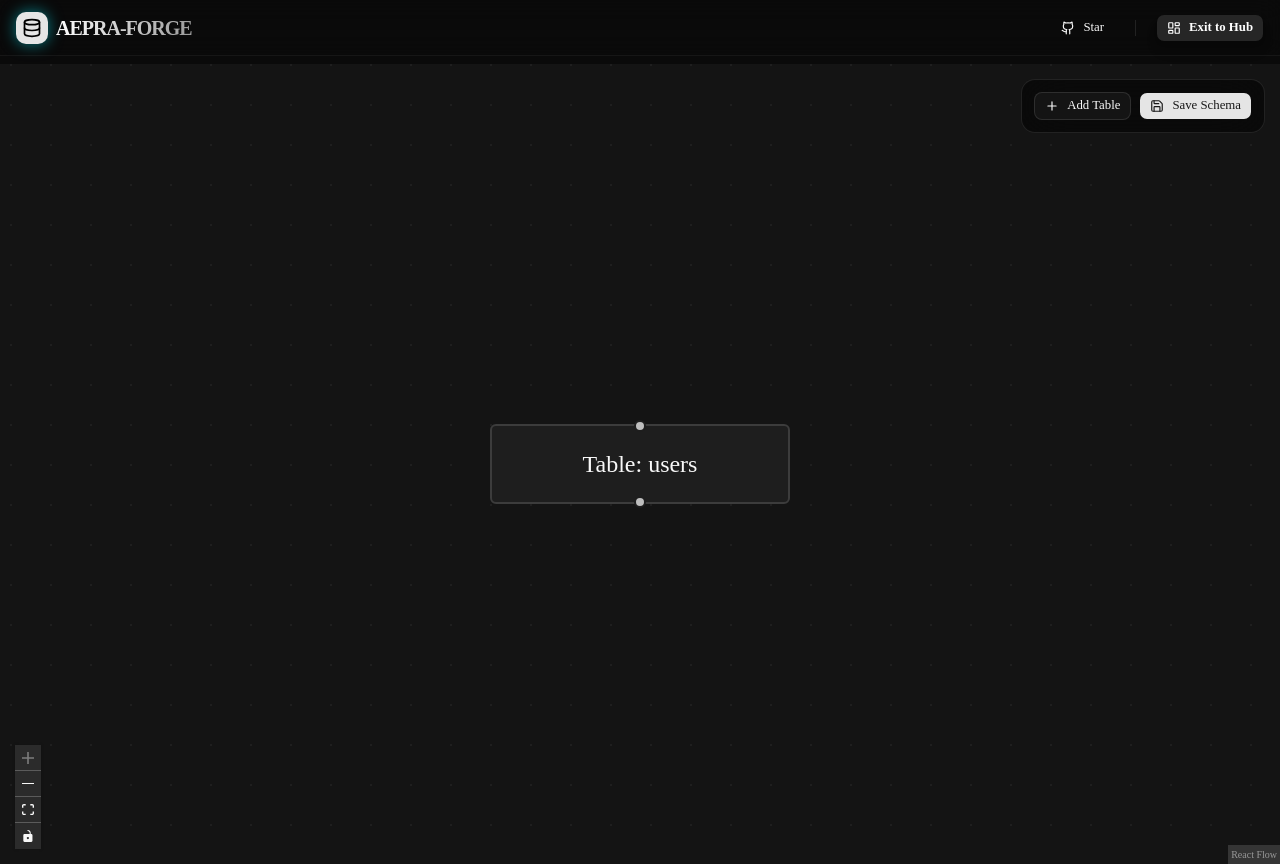
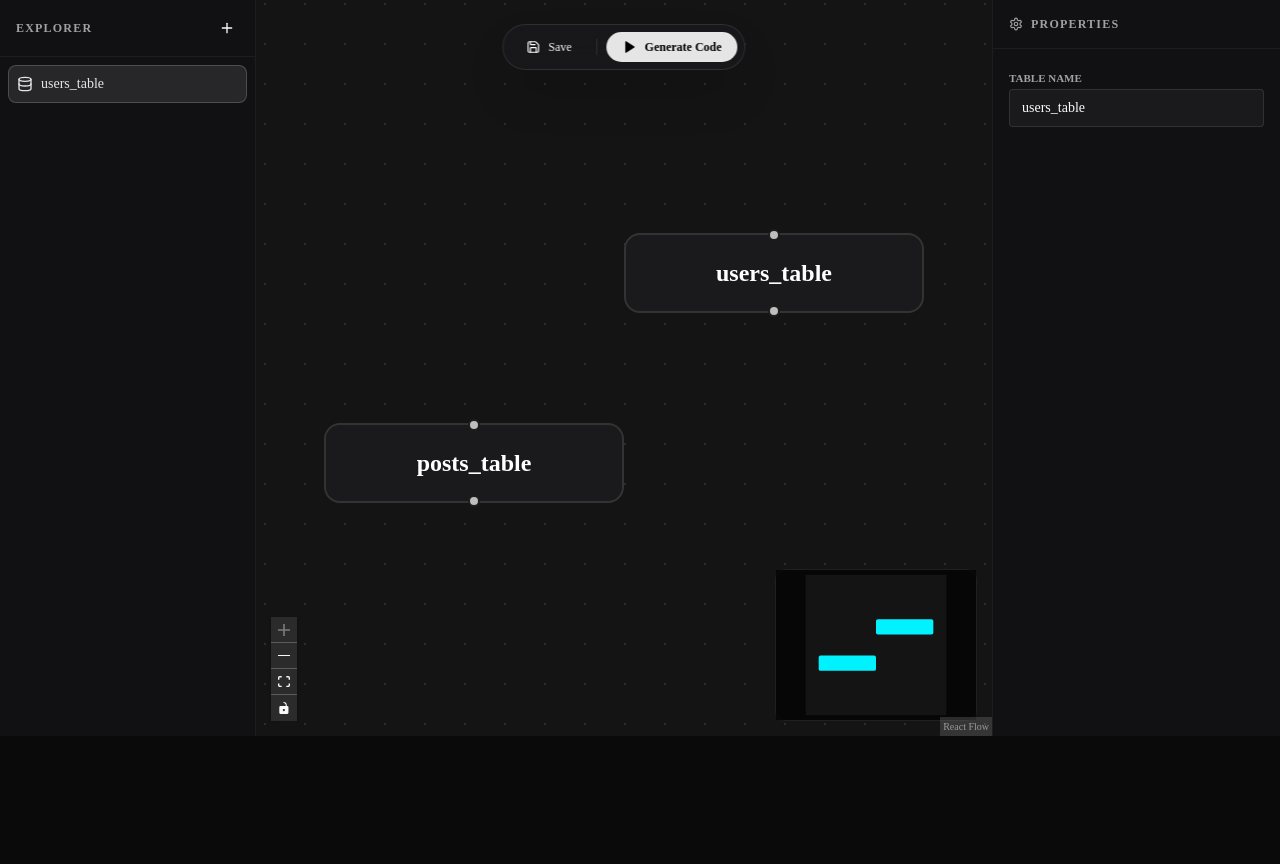
Before and after one commit to Aepra/aepra-forge, a Next.js app in the folder apps/frontend/: page /architect in a window 1280 px wide. After the commit the page ends 800 px from the top, so only its background shows below. Built offline with nearby package versions, Linux system fonts and the light colour scheme.

Commit message:
feat: setup architect workspace layout and hide navbar on workspace route

```diff
--- a/apps/frontend/src/app/architect/page.tsx
+++ b/apps/frontend/src/app/architect/page.tsx
@@ -1,9 +1,11 @@
-import EditorCanvas from "@/features/architect/components/EditorCanvas";
+// src/app/architect/page.tsx
+
+import { ArchitectWorkspace } from "@/features/architect";
 
 export default function ArchitectPage() {
   return (
-    <main className="w-full h-screen overflow-hidden">
-      <EditorCanvas />
-    </main>
+    <div className="w-full h-full">
+      <ArchitectWorkspace />
+    </div>
   );
 }
--- a/apps/frontend/src/app/layout.tsx
+++ b/apps/frontend/src/app/layout.tsx
@@ -1,7 +1,7 @@
 import type { Metadata } from "next";
 import { Geist, Geist_Mono } from "next/font/google";
 import "./globals.css";
-import { Navbar } from "@/components/shared/Navbar"; // Pastikan path ini benar
+import { NavbarWrapper } from "@/components/shared/NavbarWrapper";
 
 // Konfigurasi Font
 const geistSans = Geist({
@@ -29,15 +29,10 @@ export default function RootLayout({
       <body
         className={`${geistSans.variable} ${geistMono.variable} antialiased min-h-screen bg-background text-foreground`}
       >
-        {/* Navbar Global yang kita buat tadi */}
-        <Navbar />
-
-        {/* Gunakan main tag dengan padding-top (pt-16)
-            agar konten tidak tertutup navbar yang posisinya 'fixed'
-        */}
-        <main className="pt-16 min-h-screen flex flex-col">
+        {/* Bungkus children dengan NavbarWrapper */}
+        <NavbarWrapper>
           {children}
-        </main>
+        </NavbarWrapper>
       </body>
     </html>
   );
--- a/apps/frontend/src/components/shared/Navbar.tsx
+++ b/apps/frontend/src/components/shared/Navbar.tsx
@@ -54,7 +54,7 @@ export const Navbar = () => {
             </Button>
           ) : (
             <Button variant="ghost" size="sm" className="hidden sm:flex gap-2" asChild>
-              <Link href="https://github.com/AbelEkaPutra/aepra-forge" target="_blank">
+              <Link href="https://github.com/Aepra/aepra-forge" target="_blank">
                 {/* Pakai Github yang sudah diimport di atas */}
                 <Github className="w-4 h-4" /> Star
               </Link>
--- /dev/null
+++ b/apps/frontend/src/components/shared/NavbarWrapper.tsx
@@ -0,0 +1,26 @@
+"use client";
+
+import { usePathname } from "next/navigation";
+import { Navbar } from "./Navbar";
+
+export const NavbarWrapper = ({ children }: { children: React.ReactNode }) => {
+  const pathname = usePathname();
+
+  // Daftar halaman Workspace yang ingin FULL SCREEN (Tanpa Navbar & Tanpa Padding)
+  const isWorkspace = pathname.startsWith("/architect") || pathname.startsWith("/danlainlain");
+
+  return (
+    <>
+      {/* 1. Tampilkan Navbar HANYA jika bukan di halaman workspace */}
+      {!isWorkspace && <Navbar />}
+
+      {/* 2. Main content dengan logika padding:
+          - Jika di workspace: pt-0 (mentok atas)
+          - Jika halaman biasa: pt-16 (agar tidak tertutup navbar fixed)
+      */}
+      <main className={`${isWorkspace ? "pt-0" : "pt-16"} min-h-screen flex flex-col`}>
+        {children}
+      </main>
+    </>
+  );
+};
--- a/apps/frontend/src/features/architect/components/EditorCanvas.tsx
+++ b/apps/frontend/src/features/architect/components/EditorCanvas.tsx
@@ -1,85 +1,97 @@
 "use client";
 
-import React from 'react';
-import { ReactFlow, Background, Controls, Panel } from '@xyflow/react';
-import '@xyflow/react/dist/style.css';
-import { useArchitectStore } from '@/store/useArchitectStore';
-import { Button } from '@/components/ui/button';
-import { Save, Plus } from 'lucide-react';
-import axios from 'axios';
+import React, { useCallback } from "react";
+import {
+  ReactFlow,
+  Background,
+  Controls,
+  MiniMap,
+  useNodesState,
+  useEdgesState,
+  addEdge,
+  Connection,
+  Edge,
+  BackgroundVariant,
+} from "@xyflow/react";
 
-export default function EditorCanvas() {
-  // Pastikan setNodes dipanggil dari store
-  const { nodes, setNodes, edges, onNodesChange, onEdgesChange, onConnect } = useArchitectStore();
+// WAJIB Import CSS-nya agar tampilannya tidak berantakan
+import "@xyflow/react/dist/style.css";
 
-  // Fungsi Tambah Tabel (Node)
-  const addTable = () => {
-    console.log("Klik: Add Table"); // Debug log
-    const id = `table_${nodes.length + 1}`;
-    const newNode = {
-      id,
-      data: { label: `Table: ${id}` },
-      position: { x: Math.random() * 400, y: Math.random() * 400 },
-    };
+// Data dummy awal biar kanvas nggak kosong pas dibuka
+const initialNodes = [
+  {
+    id: "node-1",
+    type: "default",
+    data: { label: "users_table" },
+    position: { x: 250, y: 5 },
+    style: {
+      background: "#1a1a1c",
+      color: "#fff",
+      border: "1px solid #333",
+      borderRadius: "8px",
+      fontSize: "12px",
+      fontWeight: "bold"
+    },
+  },
+  {
+    id: "node-2",
+    data: { label: "posts_table" },
+    position: { x: 100, y: 100 },
+    style: {
+      background: "#1a1a1c",
+      color: "#fff",
+      border: "1px solid #333",
+      borderRadius: "8px",
+      fontSize: "12px",
+      fontWeight: "bold"
+    },
+  },
+];
 
-    // Update store dengan node baru
-    setNodes([...nodes, newNode]);
-  };
+const initialEdges: Edge[] = [];
 
-  // Fungsi Simpan ke Database (Prisma)
-  const handleSave = async () => {
-    console.log("Klik: Save Schema"); // Debug log
-    try {
-      const response = await axios.post('/api/schema/save', {
-        projectName: "Project Aepra Forge",
-        nodes,
-        edges
-      });
-      alert("Success! Data tersimpan di Docker PostgreSQL 🚀");
-      console.log("Response:", response.data);
-    } catch (error: any) {
-      console.error("Save Error:", error);
-      alert("Gagal simpan: " + (error.response?.data?.error || error.message));
-    }
-  };
+export const EditorCanvas = () => {
+  // State untuk Node (Kotak Tabel) dan Edges (Garis Relasi)
+  const [nodes, setNodes, onNodesChange] = useNodesState(initialNodes);
+  const [edges, setEdges, onEdgesChange] = useEdgesState(initialEdges);
+
+  // Fungsi untuk menyambungkan dua tabel (bikin garis relasi)
+  const onConnect = useCallback(
+    (params: Connection) => setEdges((eds) => addEdge(params, eds)),
+    [setEdges]
+  );
 
   return (
-    <div className="w-full h-screen bg-[#0b0b0b]">
+    <div className="flex-1 w-full h-full">
       <ReactFlow
         nodes={nodes}
         edges={edges}
         onNodesChange={onNodesChange}
         onEdgesChange={onEdgesChange}
         onConnect={onConnect}
+        // Mode Gelap otomatis
         colorMode="dark"
+        // Agar kanvas langsung fokus ke tabel yang ada
         fitView
       >
-        <Background gap={20} size={1} color="#222" />
-        <Controls />
+        {/* Latar belakang titik-titik (Dots) */}
+        <Background
+          variant={BackgroundVariant.Dots}
+          gap={20}
+          size={1}
+          color="#333"
+        />
 
-        {/* Panel Menu - Tambahkan z-index tinggi agar tidak tertutup kanvas */}
-        <Panel position="top-right" className="z-50 flex gap-2 bg-black/50 p-3 rounded-xl border border-white/10 backdrop-blur-xl">
-          <Button
-            onClick={() => {
-                console.log("Button Add Table pressed");
-                addTable();
-            }}
-            variant="outline"
-            size="sm"
-            className="gap-2 border-primary/50 hover:bg-primary/20"
-          >
-            <Plus className="w-4 h-4" /> Add Table
-          </Button>
+        {/* Tombol Zoom dan Fit View di pojok kiri bawah */}
+        <Controls className="bg-[#1a1a1c] border-white/10 fill-white" />
 
-          <Button
-            onClick={handleSave}
-            size="sm"
-            className="gap-2 bg-primary hover:bg-primary/80"
-          >
-            <Save className="w-4 h-4" /> Save Schema
-          </Button>
-        </Panel>
+        {/* Peta kecil di pojok kanan bawah */}
+        <MiniMap
+          nodeColor="#00f2ff"
+          maskColor="rgba(0, 0, 0, 0.7)"
+          className="bg-[#111113] border border-white/5 rounded-lg"
+        />
       </ReactFlow>
     </div>
   );
-}
+};
--- /dev/null
+++ b/apps/frontend/src/features/architect/components/Properties.tsx
@@ -0,0 +1,17 @@
+import { Settings, Plus } from "lucide-react";
+
+export const Properties = () => (
+  <aside className="w-72 border-l border-white/5 bg-[#111113] flex flex-col">
+    <div className="p-4 border-b border-white/5">
+      <span className="text-xs font-bold uppercase tracking-widest text-muted-foreground flex items-center gap-2">
+        <Settings className="w-3.5 h-3.5" /> Properties
+      </span>
+    </div>
+    <div className="p-4 space-y-6">
+      <div className="space-y-2">
+        <label className="text-[11px] text-muted-foreground uppercase font-bold">Table Name</label>
+        <input type="text" className="w-full bg-[#1a1a1c] border border-white/10 rounded px-3 py-2 text-sm focus:border-primary outline-none" defaultValue="users_table" />
+      </div>
+    </div>
+  </aside>
+);
--- /dev/null
+++ b/apps/frontend/src/features/architect/components/Sidebar.tsx
@@ -0,0 +1,16 @@
+import { Database, Plus } from "lucide-react";
+import { Button } from "@/components/ui/button";
+
+export const Sidebar = () => (
+  <aside className="w-64 border-r border-white/5 bg-[#111113] flex flex-col">
+    <div className="p-4 border-b border-white/5 flex items-center justify-between">
+      <span className="text-xs font-bold uppercase tracking-widest text-muted-foreground">Explorer</span>
+      <Button variant="ghost" size="icon" className="h-6 w-6"><Plus className="w-4 h-4" /></Button>
+    </div>
+    <div className="flex-1 overflow-y-auto p-2 space-y-1">
+      <div className="flex items-center gap-2 p-2 rounded-md bg-primary/10 text-primary text-sm font-medium border border-primary/20">
+        <Database className="w-4 h-4" /> users_table
+      </div>
+    </div>
+  </aside>
+);
--- /dev/null
+++ b/apps/frontend/src/features/architect/components/Toolbar.tsx
@@ -0,0 +1,14 @@
+import { Save, Play } from "lucide-react";
+import { Button } from "@/components/ui/button";
+
+export const Toolbar = () => (
+  <div className="flex items-center gap-2 p-1.5 bg-[#1a1a1c]/80 backdrop-blur-md border border-white/10 rounded-full shadow-2xl">
+    <Button variant="ghost" size="sm" className="rounded-full h-8 px-4 text-xs gap-2">
+      <Save className="w-3.5 h-3.5" /> Save
+    </Button>
+    <div className="w-[1px] h-4 bg-white/10" />
+    <Button variant="default" size="sm" className="rounded-full h-8 px-4 text-xs gap-2 bg-primary text-black font-bold">
+      <Play className="w-3.5 h-3.5 fill-current" /> Generate Code
+    </Button>
+  </div>
+);
--- /dev/null
+++ b/apps/frontend/src/features/architect/index.tsx
@@ -0,0 +1,24 @@
+"use client";
+
+import React from "react";
+import { Sidebar } from "./components/Sidebar";
+import { Toolbar } from "./components/Toolbar";
+import { Properties } from "./components/Properties";
+import { EditorCanvas } from "./components/EditorCanvas";
+
+export const ArchitectWorkspace = () => {
+  return (
+    <div className="flex h-[calc(100vh-64px)] w-full overflow-hidden bg-[#0a0a0b]">
+      <Sidebar />
+
+      <main className="relative flex-1 flex flex-col overflow-hidden">
+        <div className="absolute top-6 left-1/2 -translate-x-1/2 z-50">
+          <Toolbar />
+        </div>
+        <EditorCanvas />
+      </main>
+
+      <Properties />
+    </div>
+  );
+};
```
